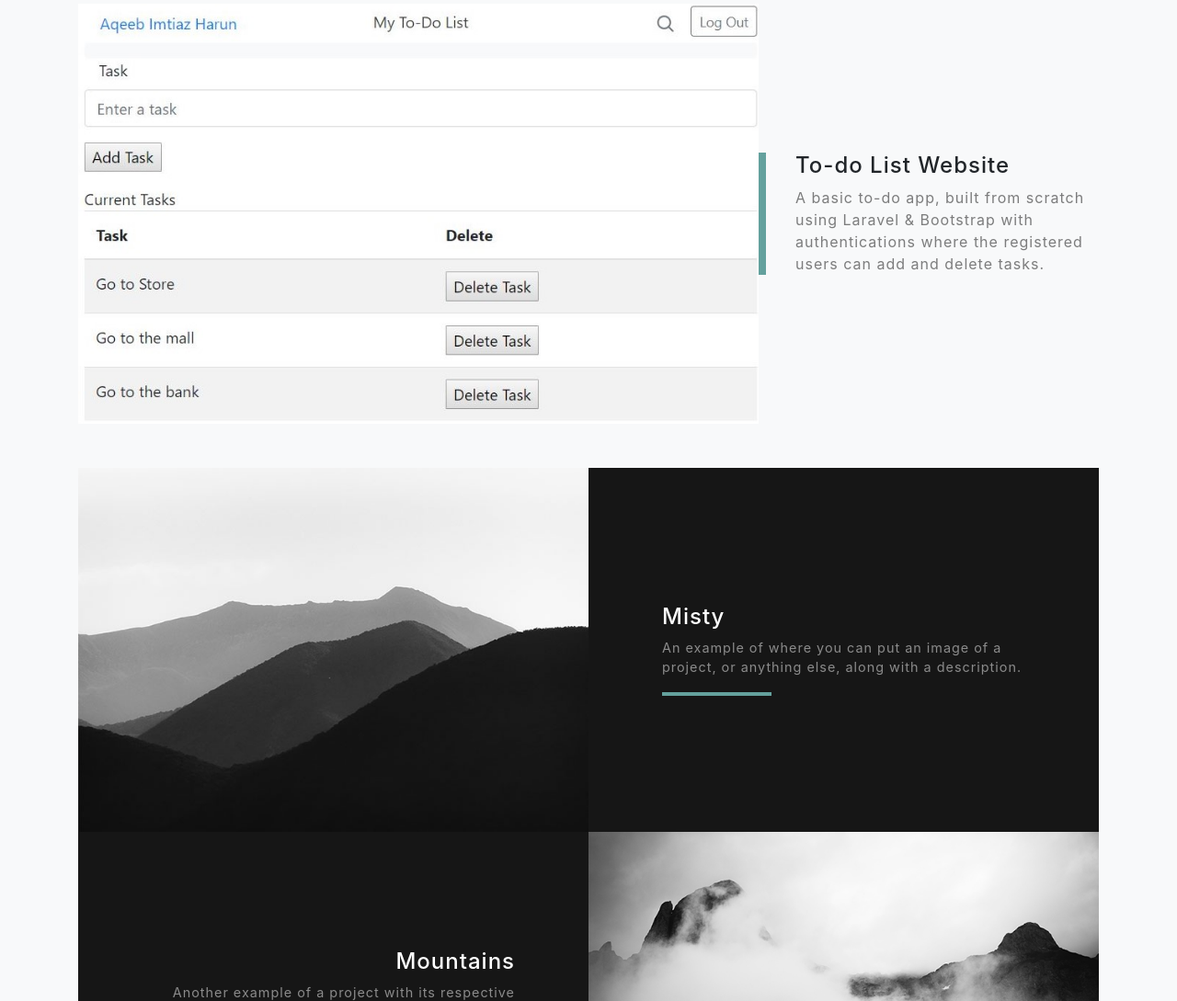
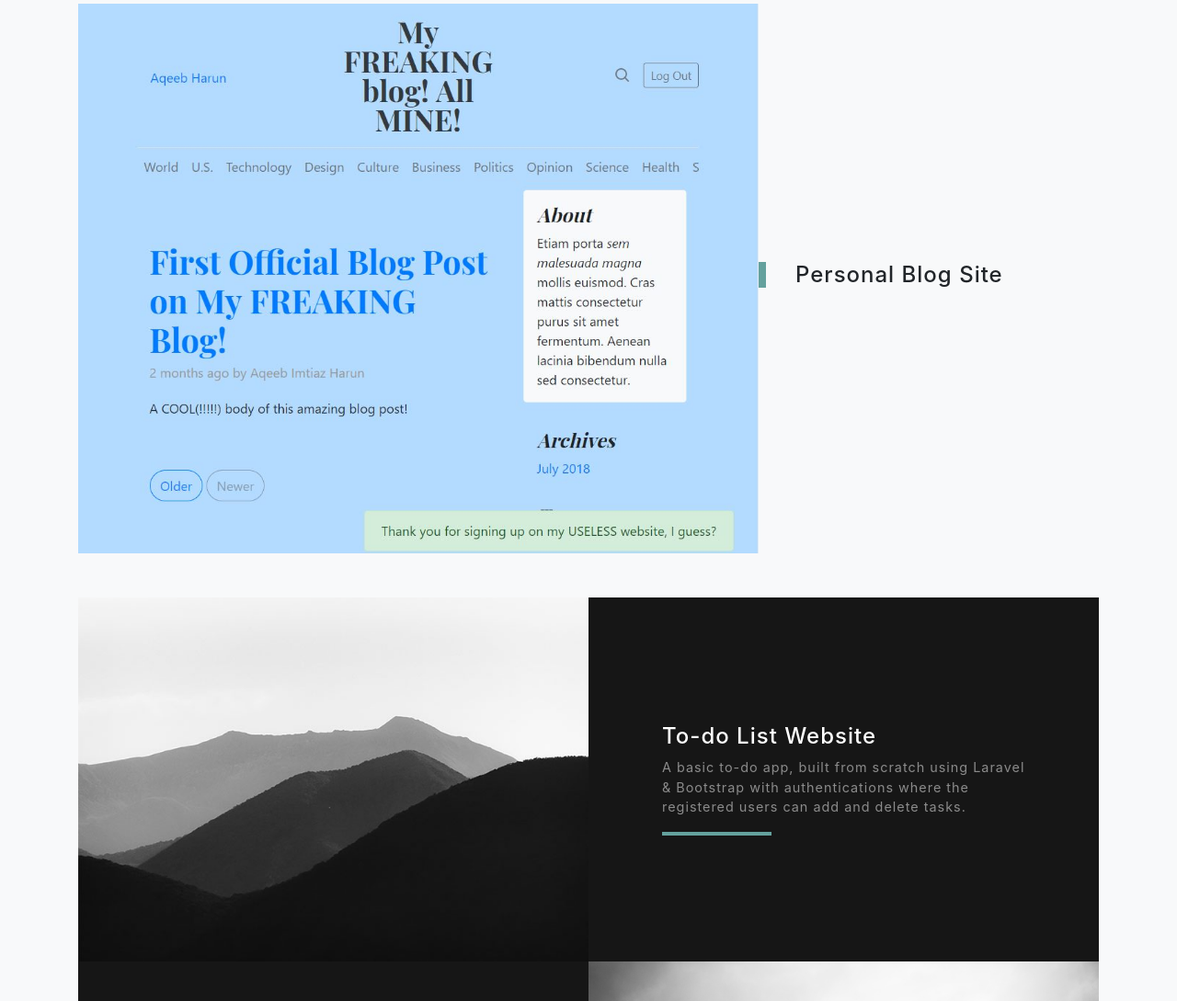
Before and after one commit to aqeebimtiaz/aqeebimtiazharun, a website with bundled scripts: page index.html in a window 1280 px wide. Shown: the part 1776-2865 px from the top of the page at 92% size. Built offline with nearby package versions, Linux system fonts and the light colour scheme.

Commit message:
updated Project section

```diff
--- a/index.html
+++ b/index.html
@@ -84,12 +84,12 @@
         <!-- Featured Project Row -->
         <div class="row align-items-center no-gutters mb-4 mb-lg-5">
           <div class="col-xl-8 col-lg-7">
-            <img class="img-fluid mb-3 mb-lg-0" src="img/projects/basic_tasks_app.JPG" alt="">
+            <img class="img-fluid mb-3 mb-lg-0" src="img/projects/aqeeb_cool_blog.JPG" alt="">
           </div>
           <div class="col-xl-4 col-lg-5">
             <div class="featured-text text-center text-lg-left">
-              <h4>To-do List Website</h4>
-              <p class="text-black-50 mb-0">A basic to-do app, built from scratch using Laravel & Bootstrap with authentications where the registered users can add and delete tasks.</p>
+              <h4>Personal Blog Site</h4>
+              <p class="text-black-50 mb-0"></p>
             </div>
           </div>
         </div>
@@ -103,8 +103,8 @@
             <div class="bg-black text-center h-100 project">
               <div class="d-flex h-100">
                 <div class="project-text w-100 my-auto text-center text-lg-left">
-                  <h4 class="text-white">Misty</h4>
-                  <p class="mb-0 text-white-50">An example of where you can put an image of a project, or anything else, along with a description.</p>
+                  <h4 class="text-white">To-do List Website</h4>
+                  <p class="mb-0 text-white-50">A basic to-do app, built from scratch using Laravel & Bootstrap with authentications where the registered users can add and delete tasks.</p>
                   <hr class="d-none d-lg-block mb-0 ml-0">
                 </div>
               </div>
```
